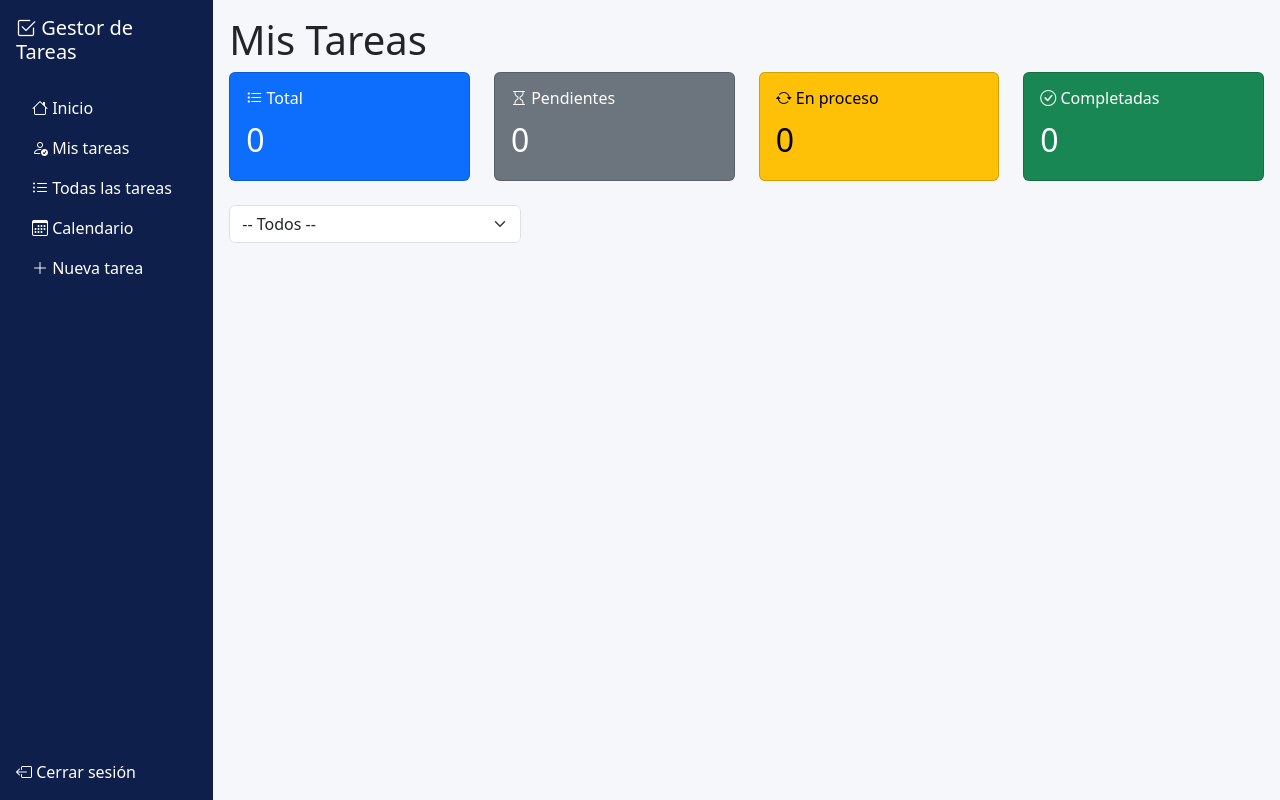
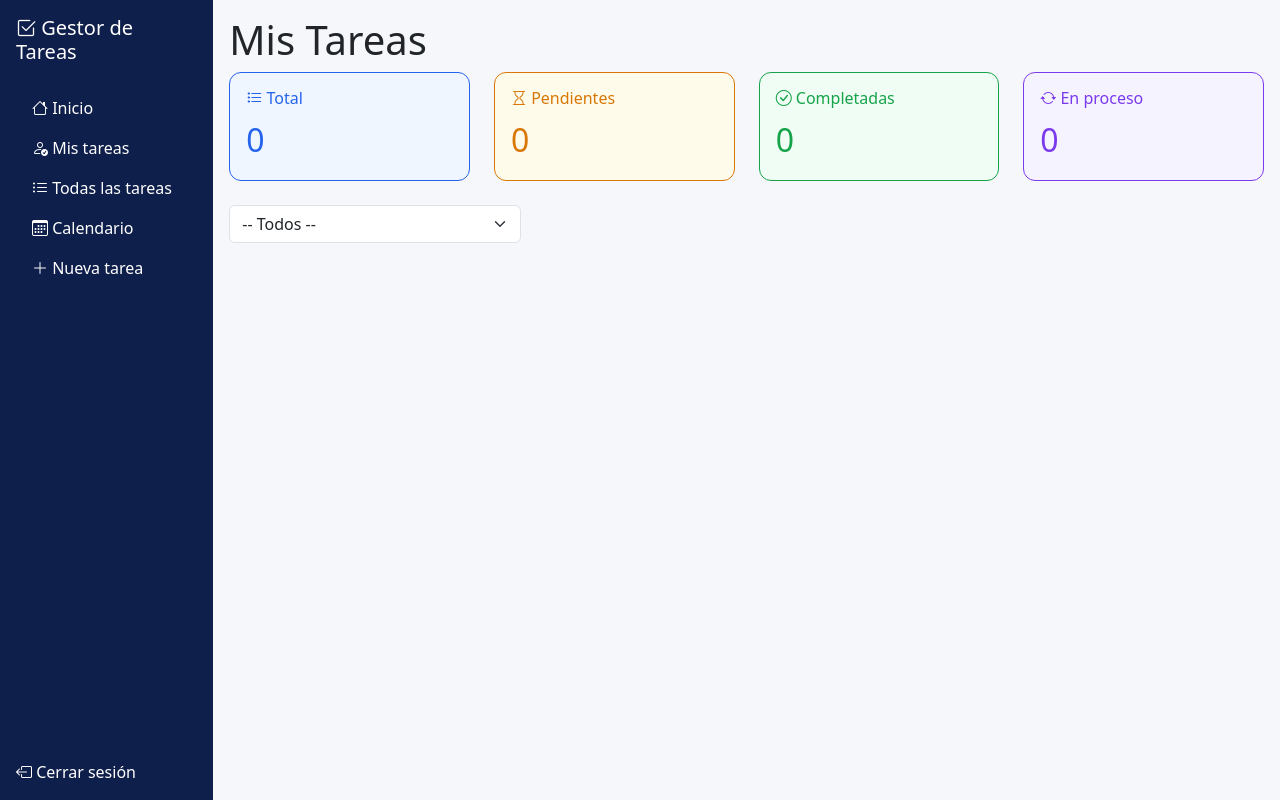
Before and after one commit to dmtzsegura/gestor-tareas, a Flask app: page / in a window 1280 px wide. Run offline with Flask 3, Linux system fonts and the light colour scheme; data that the repository does not hold is empty.

Commit message:
Tarjetas de resumen con estilo propio y nuevo orden

```diff
--- a/static/css/estilos.css
+++ b/static/css/estilos.css
@@ -1,7 +1,9 @@
 :root {
   --azul-marino: #0F1F4B;
+  --azul-claro: #eff6ff;
   --azul: #2563EB;
   --fondo: #F5F7FB;
+  --gris-claro: #E5E7EB;
   --ambar: #D97706;
   --ambar-claro: #FFFBEB;
   --morado: #7C3AED;
@@ -14,6 +16,34 @@ body {
   background-color: var(--fondo);
 }
 
+.tarjeta-resumen {
+    background-color: #FFFFFF; border: 1px solid var(--gris-claro); border-radius: 12px;
+}
+
+.tarjeta-total {
+    border-color: var(--azul);
+    background-color: var(--azul-claro);
+    color: var(--azul);
+}
+
+.tarjeta-pendiente {
+    border-color: var(--ambar);
+    background-color: var(--ambar-claro);
+    color: var(--ambar);
+}
+
+.tarjeta-completada {
+    border-color: var(--verde);
+    background-color: var(--verde-claro);
+    color: var(--verde);
+}
+
+.tarjeta-proceso {
+    border-color: var(--morado);
+    background-color: var(--morado-claro);
+    color: var(--morado);
+}
+
 .sidebar {
   background-color: var(--azul-marino);
 }
--- a/templates/index.html
+++ b/templates/index.html
@@ -5,7 +5,7 @@
 <div class="row mb-4">
 
   <div class="col-3">
-    <div class="card text-bg-primary">
+    <div class="card tarjeta-resumen tarjeta-total">
       <div class="card-body">
         <h6 class="card-title"><i class="bi bi-list-task"></i> Total</h6>
         <p class="fs-2 mb-0">{{ total }}</p>
@@ -14,7 +14,7 @@
   </div>
 
   <div class="col-3">
-    <div class="card text-bg-secondary">
+    <div class="card tarjeta-resumen tarjeta-pendiente">
       <div class="card-body">
         <h6 class="card-title"><i class="bi bi-hourglass"></i> Pendientes</h6>
         <p class="fs-2 mb-0">{{ pendientes }}</p>
@@ -23,19 +23,19 @@
   </div>
 
   <div class="col-3">
-    <div class="card text-bg-warning">
+    <div class="card tarjeta-resumen tarjeta-completada">
       <div class="card-body">
-        <h6 class="card-title"><i class="bi bi-arrow-repeat"></i> En proceso</h6>
-        <p class="fs-2 mb-0">{{ en_proceso }}</p>
+        <h6 class="card-title"><i class="bi bi-check-circle"></i> Completadas</h6>
+        <p class="fs-2 mb-0">{{ completadas }}</p>
       </div>
     </div>
   </div>
 
   <div class="col-3">
-    <div class="card text-bg-success">
+    <div class="card tarjeta-resumen tarjeta-proceso">
       <div class="card-body">
-        <h6 class="card-title"><i class="bi bi-check-circle"></i> Completadas</h6>
-        <p class="fs-2 mb-0">{{ completadas }}</p>
+        <h6 class="card-title"><i class="bi bi-arrow-repeat"></i> En proceso</h6>
+        <p class="fs-2 mb-0">{{ en_proceso }}</p>
       </div>
     </div>
   </div>
@@ -45,8 +45,8 @@
   <select name="usuario_id" class="form-select me-2" onchange="this.form.submit()">
     <option value="">-- Todos --</option>
     {% for usuario in usuarios %}
-                <option value="{{ usuario.id }}" {% if filtro_usuario_id and usuario.id==filtro_usuario_id|int
-                  %}selected{% endif %}>{{ usuario.nombre }}</option>
+    <option value="{{ usuario.id }}" {% if filtro_usuario_id and usuario.id==filtro_usuario_id|int %}selected{% endif
+      %}>{{ usuario.nombre }}</option>
     {% endfor %}
   </select>
 </form>
@@ -60,8 +60,7 @@
   <li class="list-group-item d-flex justify-content-between align-items-center">
     <span>{{ tarea.titulo }} - {{ tarea.usuario.nombre }} - {{ tarea.dias_transcurridos }} días</span>
 
-                <a href="{{ url_for('editar_tarea', tarea_id=tarea.id) }}"
-                  class="btn btn-sm btn-outline-secondary">Editar</a>
+    <a href="{{ url_for('editar_tarea', tarea_id=tarea.id) }}" class="btn btn-sm btn-outline-secondary">Editar</a>
 
     <form method="POST" action="{{ url_for('eliminar_tarea', tarea_id=tarea.id) }}"
       onsubmit="return confirm('¿Eliminar esta tarea?')">
```
Lines whose indentation alone changed are shown as unchanged.
